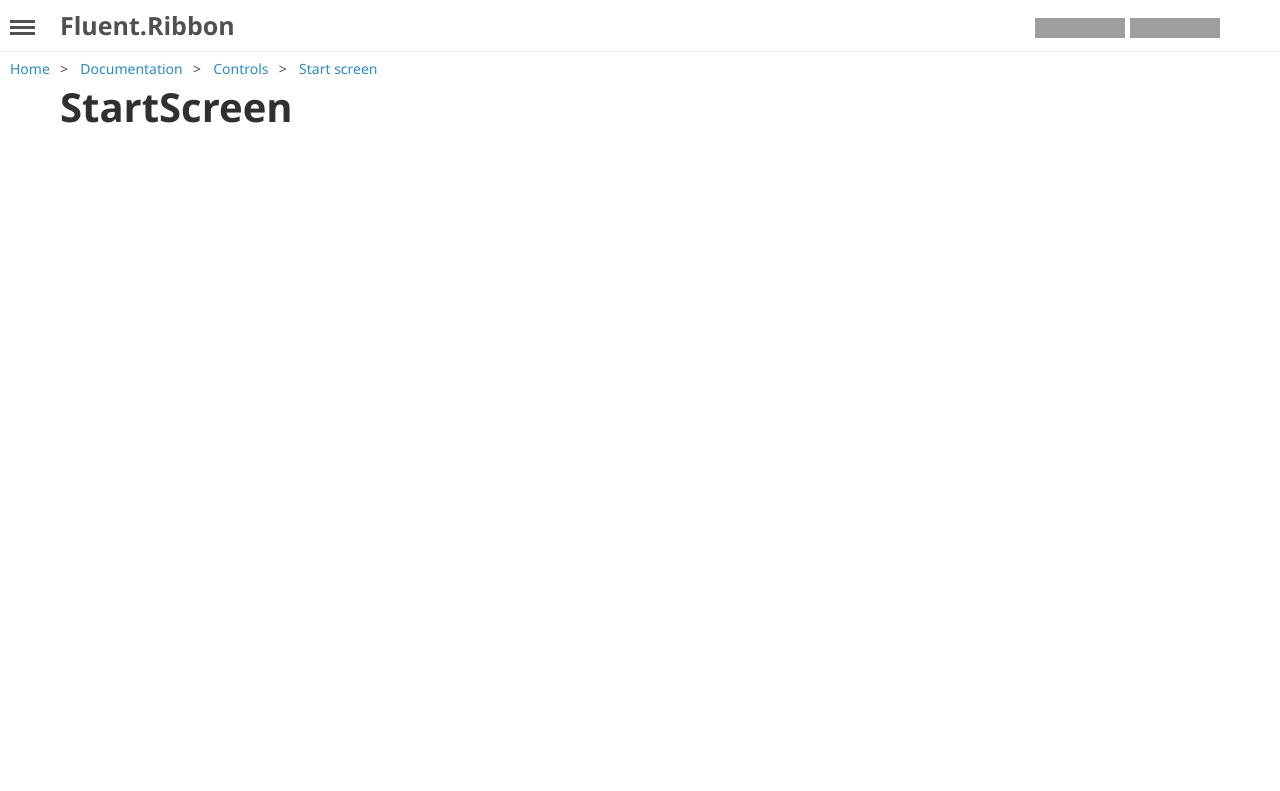
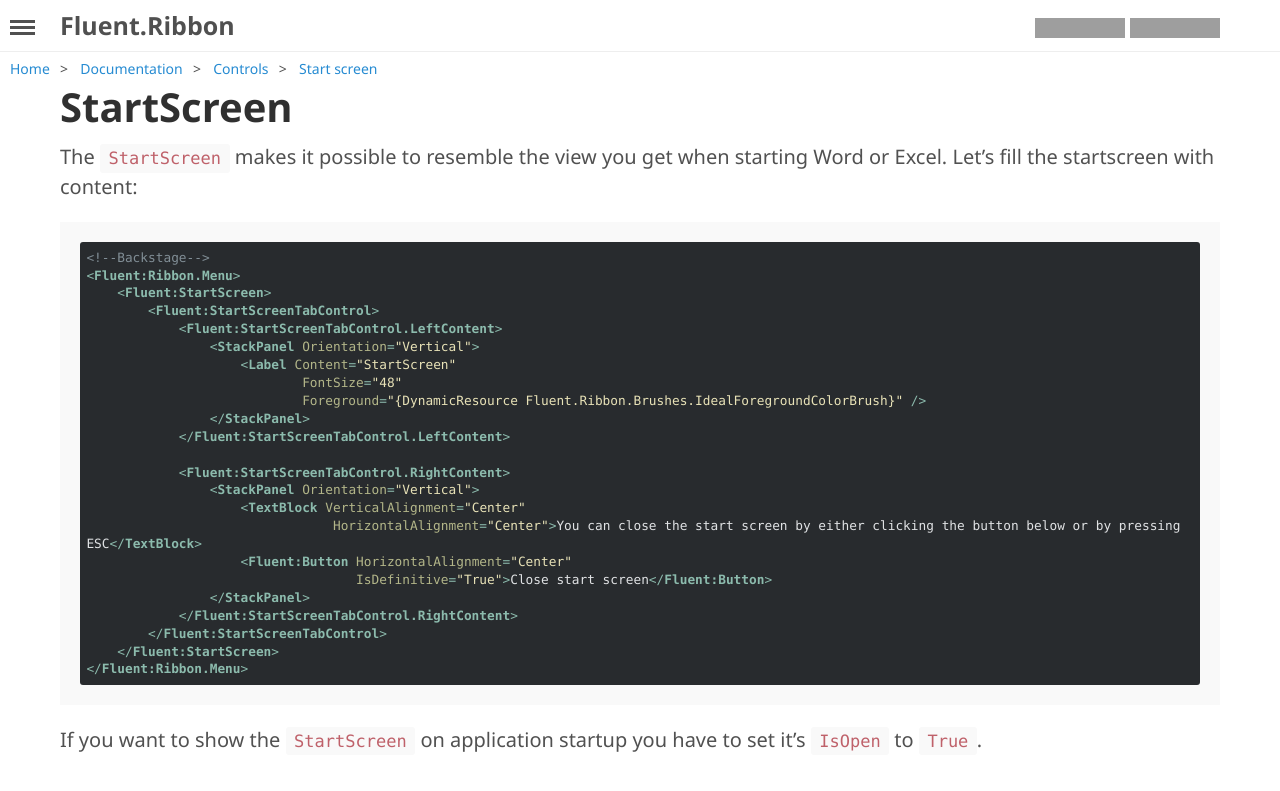
Before and after one commit to fluentribbon/fluentribbon.github.io, a Jekyll site: the page built from documentation/controls/start-screen.md, in a window 1280 px wide. Shown: the top 791 px of the page. Built offline with Jekyll 4.4.1, drawn with Linux system fonts in a browser that asks for light colours; grey boxes are pictures that could not be loaded.

Commit message:
Adding basic documentation for StartScreen

````diff
--- a/documentation/controls/start-screen.md
+++ b/documentation/controls/start-screen.md
@@ -2,3 +2,34 @@
 layout: page
 title: StartScreen
 ---
+
+The `StartScreen` makes it possible to resemble the view you get when starting Word or Excel.
+Let's fill the startscreen with content:
+
+```xaml
+<!--Backstage-->
+<Fluent:Ribbon.Menu>
+    <Fluent:StartScreen>
+        <Fluent:StartScreenTabControl>
+            <Fluent:StartScreenTabControl.LeftContent>
+                <StackPanel Orientation="Vertical">
+                    <Label Content="StartScreen"
+                            FontSize="48"
+                            Foreground="{DynamicResource Fluent.Ribbon.Brushes.IdealForegroundColorBrush}" />
+                </StackPanel>
+            </Fluent:StartScreenTabControl.LeftContent>
+
+            <Fluent:StartScreenTabControl.RightContent>
+                <StackPanel Orientation="Vertical">
+                    <TextBlock VerticalAlignment="Center"
+                                HorizontalAlignment="Center">You can close the start screen by either clicking the button below or by pressing ESC</TextBlock>
+                    <Fluent:Button HorizontalAlignment="Center"
+                                   IsDefinitive="True">Close start screen</Fluent:Button>
+                </StackPanel>
+            </Fluent:StartScreenTabControl.RightContent>
+        </Fluent:StartScreenTabControl>
+    </Fluent:StartScreen>
+</Fluent:Ribbon.Menu>
+```
+
+If you want to show the `StartScreen` on application startup you have to set it's `IsOpen` to `True`.
````
Also changed, not shown: documentation/index.md (+0 -1 lines).
